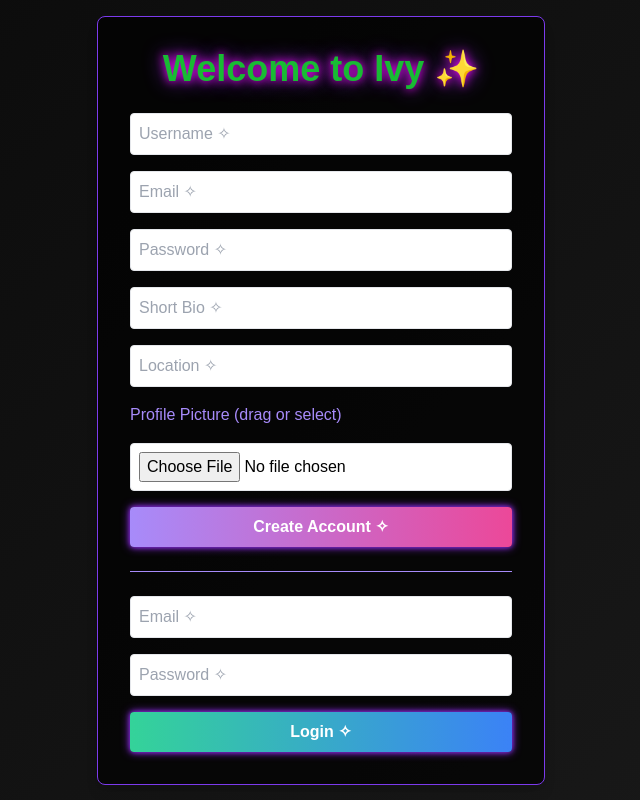
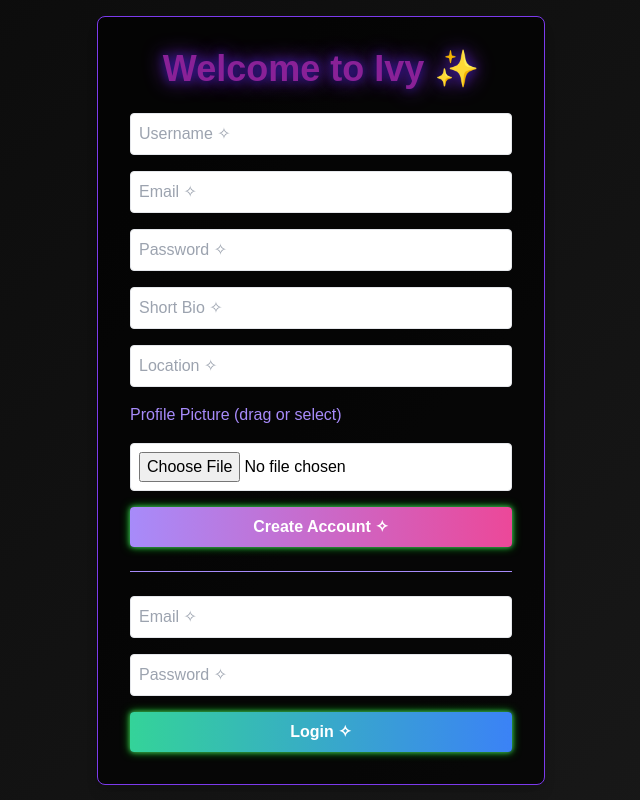
Before and after one commit to vincentsilva900/Ivy-Social-Media, a website: page public/index.html in a window 1280 px wide. Shown: the whole page, without its empty margins (319-959 px from the left). Drawn offline with nearby package versions, Linux system fonts and the light colour scheme.

Commit message:
chngsffdd

```diff
--- a/public/css/custom.css
+++ b/public/css/custom.css
@@ -7,7 +7,7 @@ body {
 /* Glow on buttons */
 button {
   transition: all 0.3s ease;
-  box-shadow: 0 0 5px #8a2be2, 0 0 10px #8a2be2;
+  box-shadow: 0 0 5px #49bb65, 0 0 10px #0bac13;
 }
 
 button:hover {
@@ -23,7 +23,7 @@ input:focus, textarea:focus {
 
 /* Fancy text glow */
 .glow-text {
-  text-shadow: 0 0 10px #ff00ff, 0 0 20px #8a2be2;
+  text-shadow: 0 0 10px #27158d, 0 0 20px #8a2be2;
 }
 
 /* Smooth card pop-up */
--- a/public/index.html
+++ b/public/index.html
@@ -10,7 +10,7 @@
     body {
       background: linear-gradient(135deg, #0a0a0a, #1a1a1a);
       font-family: 'Orbitron', sans-serif;
-      color: #18bb33;
+      color: #892197;
       overflow-x: hidden;
     }
   </style>
```
